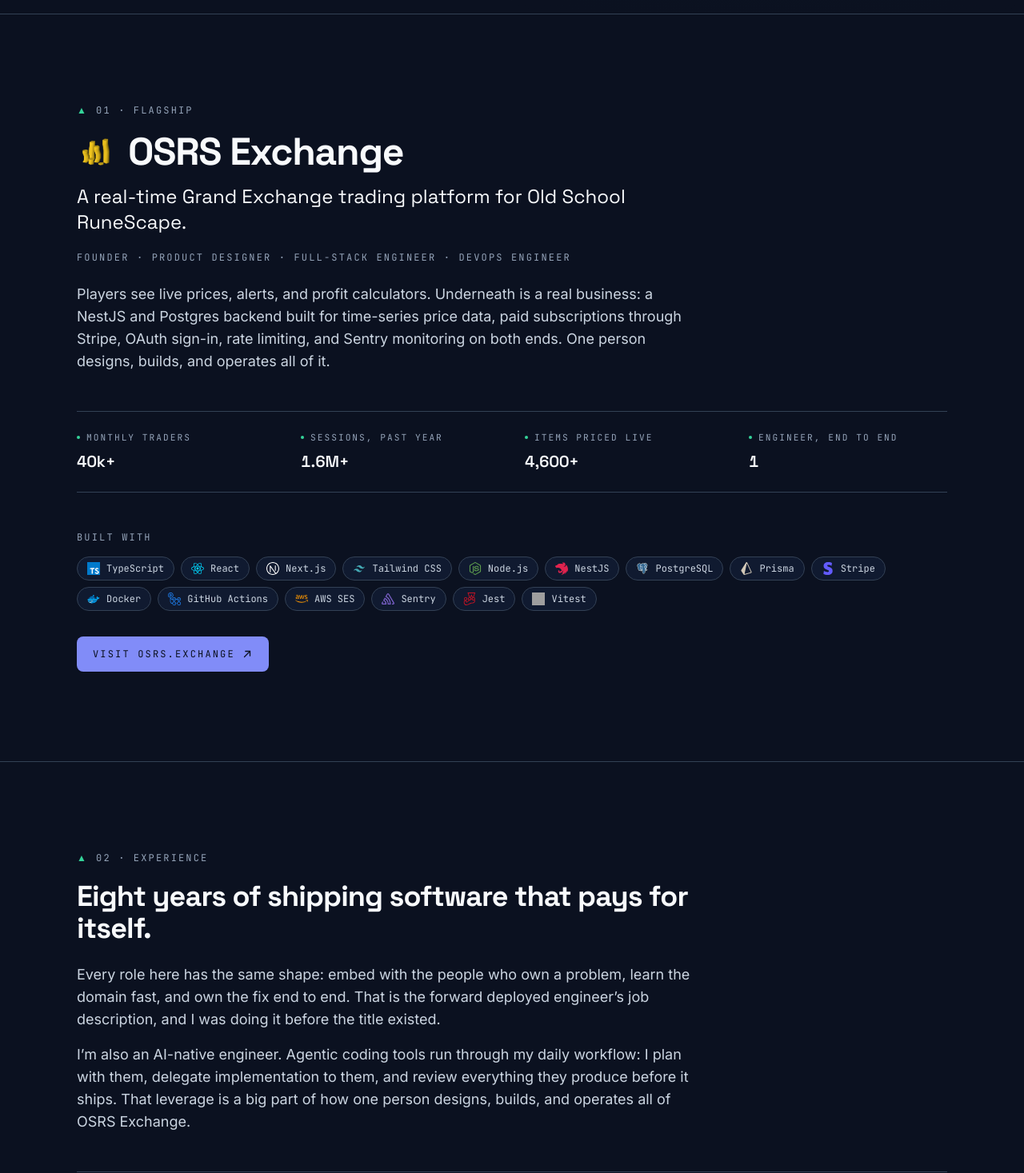
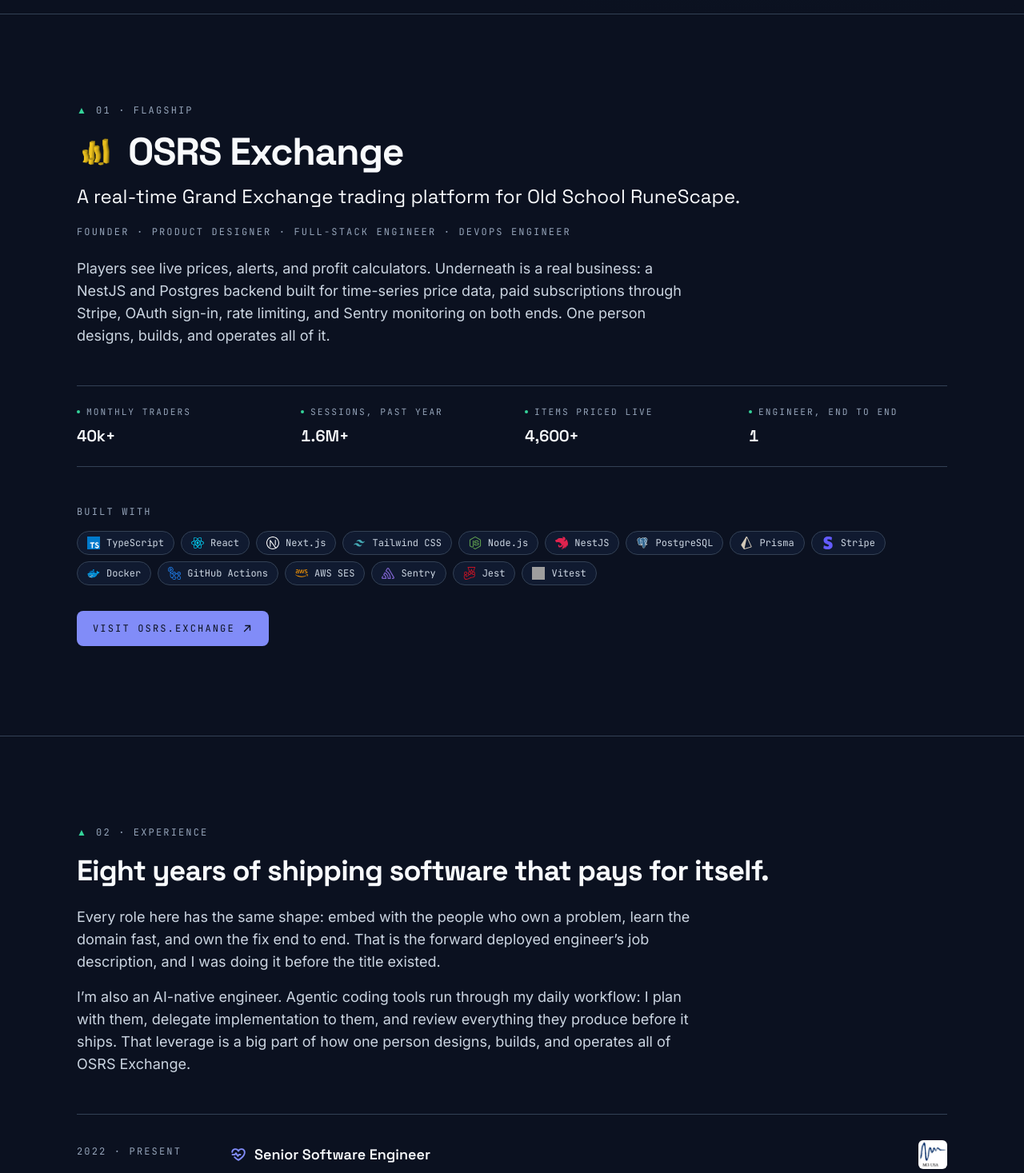
Before and after one commit to TrevorLeeman/trevorleeman.com, a Next.js app: page / in a window 1280 px wide. Shown: the part 800-2267 px from the top of the page at 80% size. Built offline with nearby package versions, Linux system fonts and the light colour scheme; grey boxes are pictures that could not be loaded.

Commit message:
Let section headings run full width so they fit on one line

```diff
--- a/src/components/homepage/Experience.tsx
+++ b/src/components/homepage/Experience.tsx
@@ -96,7 +96,7 @@
 
 const Experience = () => (
   <Section id="experience" labelledBy="experience-title">
-    <Reveal className="max-w-3xl">
+    <Reveal>
       <Eyebrow>02 · Experience</Eyebrow>
       <h2 id="experience-title" className="mt-5 font-display text-3xl font-bold tracking-tight text-ink sm:text-4xl">
         Eight years of shipping software that pays for itself.
--- a/src/components/homepage/Flagship.tsx
+++ b/src/components/homepage/Flagship.tsx
@@ -36,7 +36,7 @@
 
 const Flagship = () => (
   <Section id="work" labelledBy="work-title">
-    <Reveal className="max-w-3xl">
+    <Reveal>
       <Eyebrow>01 · Flagship</Eyebrow>
       <h2
         id="work-title"
```
